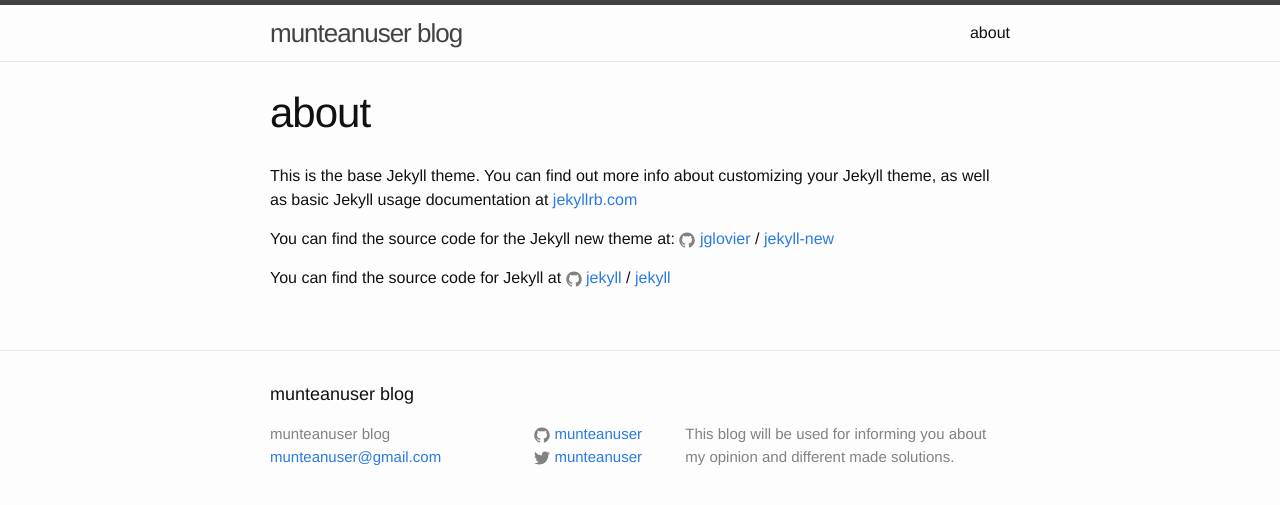
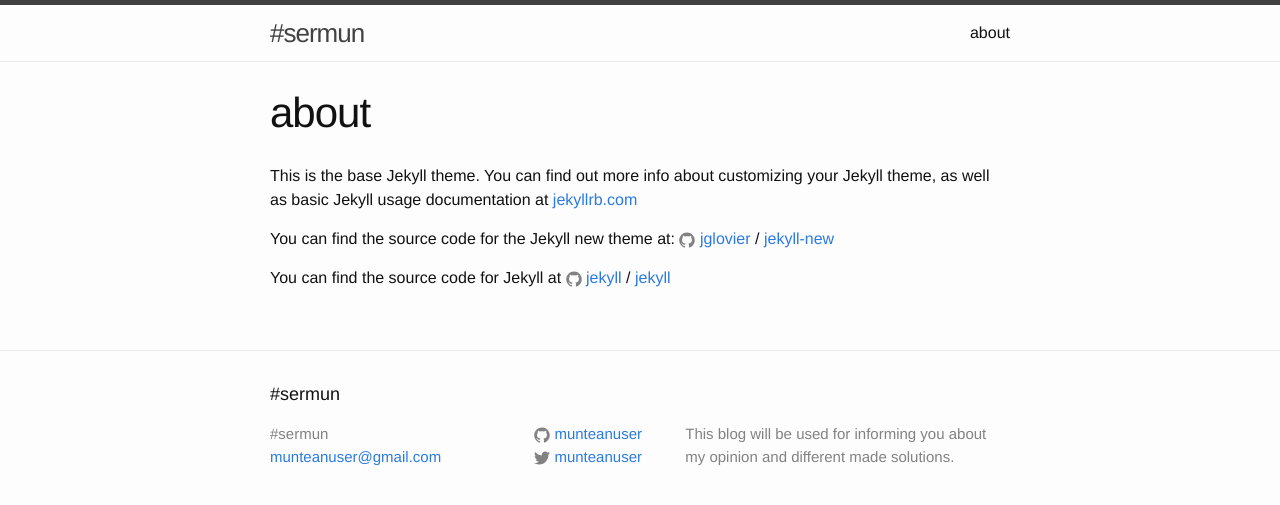
Before and after one commit to munteanuser/munteanuser.github.io, a Jekyll site: the page built from about.md, in a window 1280 px wide. Shown: the top 505 px of the page. Built offline with Jekyll 4.4.1, drawn with Linux system fonts in a browser that asks for light colours.

Commit message:
Update _config.yml

```diff
--- a/_config.yml
+++ b/_config.yml
@@ -6,12 +6,12 @@
 # 'jekyll serve'. If you change this file, please restart the server process.
 
 # Site settings
-title: munteanuser blog
+title: '#sermun'
 email: munteanuser@gmail.com
 description: > # this means to ignore newlines until "baseurl:"
   This blog will be used for informing you about my opinion and different made solutions.
 baseurl: "" # the subpath of your site, e.g. /blog
-url: ""#"http://yourdomain.com" # the base hostname & protocol for your site
+url: "" #"http://yourdomain.com" # the base hostname & protocol for your site
 twitter_username: munteanuser
 github_username:  munteanuser
 
```
